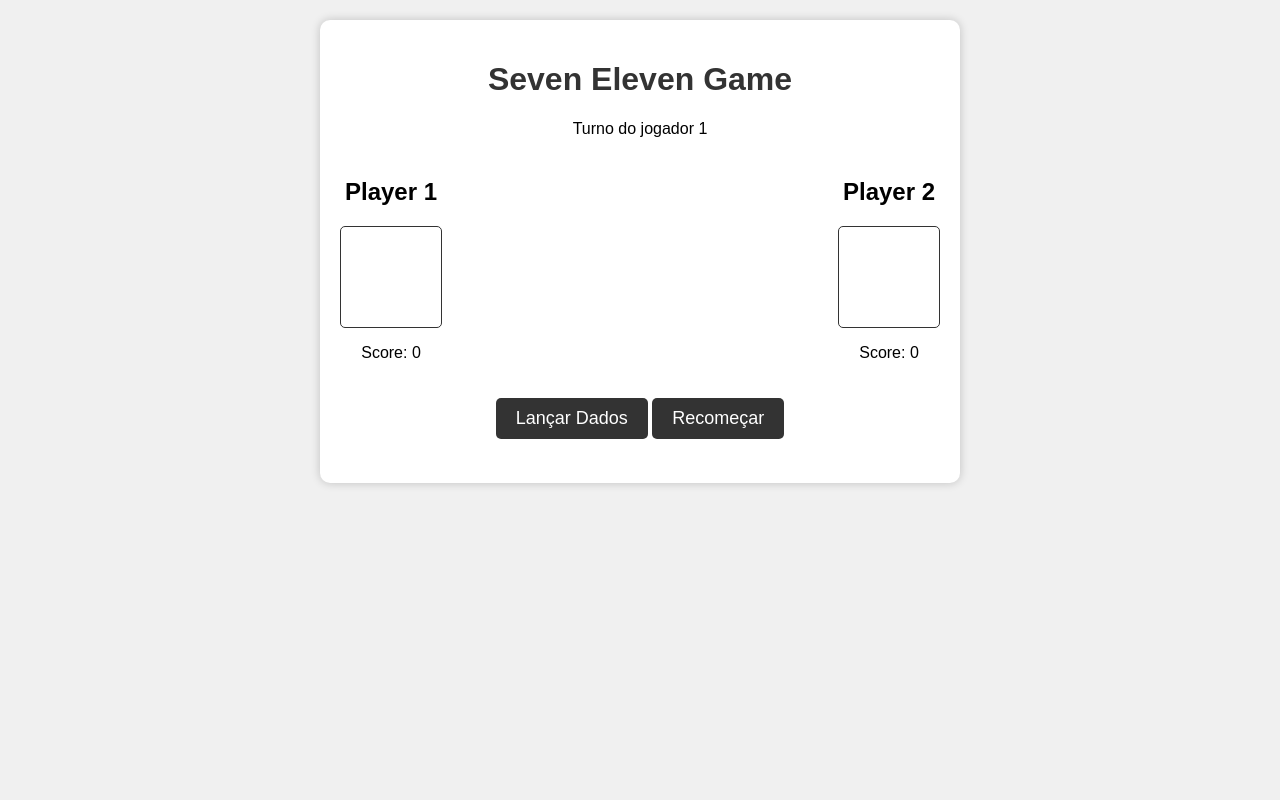
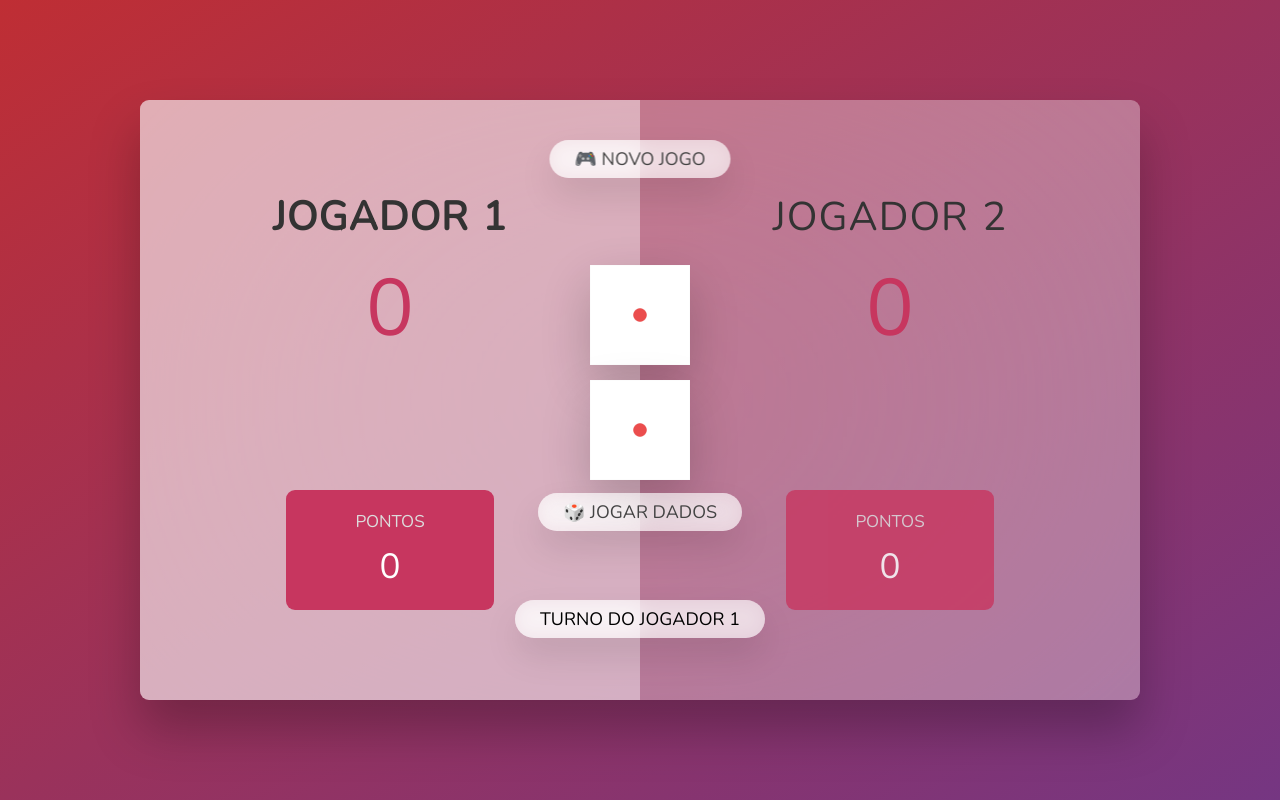
Before and after one commit to bztNTC/JavaScriptTotal, a plain HTML site: page 04-JavaScript-no-navegador-fundamentos-de-DOM-e-eventos/fim/7 11/index.html in a window 1280 px wide. Drawn offline with nearby package versions, Linux system fonts and the light colour scheme.

Commit message:
Dados 7 11 funcionando

```diff
--- a/04-JavaScript-no-navegador-fundamentos-de-DOM-e-eventos/fim/7 11/index.html
+++ b/04-JavaScript-no-navegador-fundamentos-de-DOM-e-eventos/fim/7 11/index.html
@@ -3,35 +3,34 @@
   <head>
     <meta charset="UTF-8" />
     <meta name="viewport" content="width=device-width, initial-scale=1.0" />
+    <meta http-equiv="X-UA-Compatible" content="ie=edge" />
     <link rel="stylesheet" href="style.css" />
-    <title>Seven Eleven Game</title>
+    <title>Jogo 7 ou 11</title>
   </head>
   <body>
-    <div class="game-container">
-      <h1>Seven Eleven Game</h1>
-      <div class="turn-indicator">
-        <p id="turn-text">Turno do jogador 1</p>
-      </div>
-      <div class="dice-container">
-        <div class="player">
-          <h2>Player 1</h2>
-          <div class="dice" id="player1-dice">
-            <!-- Resultado do dado do jogador 1 aparecerá aqui -->
-          </div>
-          <p>Score: <span id="player1-score">0</span></p>
+    <main>
+      <section class="player player--0 player--active">
+        <h2 class="name" id="name--0">Jogador 1</h2>
+        <p class="score" id="player1-partial">0</p>
+        <div class="current">
+          <p class="current-label">Pontos</p>
+          <p class="current-score" id="player1-score">0</p>
         </div>
-        <div class="player">
-          <h2>Player 2</h2>
-          <div class="dice" id="player2-dice">
-            <!-- Resultado do dado do jogador 2 aparecerá aqui -->
-          </div>
-          <p>Score: <span id="player2-score">0</span></p>
+      </section>
+      <section class="player player--1">
+        <h2 class="name" id="name--1">Jogador 2</h2>
+        <p class="score" id="player2-partial">0</p>
+        <div class="current">
+          <p class="current-label">Pontos</p>
+          <p class="current-score" id="player2-score">0</p>
         </div>
-      </div>
-      <button id="roll-button">Lançar Dados</button>
-      <button id="reset-button">Recomeçar</button>
-      <p id="winner-text"></p>
-    </div>
+      </section>
+      <img id="dice1" src="dice-5.png" alt="dado" class="dice dice1" />
+      <img id="dice2" src="dice-5.png" alt="dado" class="dice dice2" />
+      <a class="btn btn--new" id="reset-button">🎮 Novo Jogo</a>
+      <div class="result-text" id="turn-text">Turno do jogador 1</div>
+      <button class="btn btn--roll" id="roll-button">🎲 Jogar Dados</button>
+    </main>
     <script src="script.js"></script>
   </body>
 </html>
--- a/04-JavaScript-no-navegador-fundamentos-de-DOM-e-eventos/fim/7 11/script.js
+++ b/04-JavaScript-no-navegador-fundamentos-de-DOM-e-eventos/fim/7 11/script.js
@@ -1,73 +1,66 @@
-const player1Dice = document.getElementById("player1-dice");
-const player2Dice = document.getElementById("player2-dice");
+"use strict";
+
+const dice1 = document.getElementById("dice1");
+const dice2 = document.getElementById("dice2");
 const player1Score = document.getElementById("player1-score");
 const player2Score = document.getElementById("player2-score");
+const player1Partial = document.getElementById("player1-partial");
+const player2Partial = document.getElementById("player2-partial");
 const rollButton = document.getElementById("roll-button");
 const resetButton = document.getElementById("reset-button");
-const winnerText = document.getElementById("winner-text");
 const turnText = document.getElementById("turn-text");
 
 let player1Total = 0;
 let player2Total = 0;
 let currentPlayer = 1;
 
-// Função para converter números em notação de dado
-function getDiceNotation(number) {
-  const diceNotation = {
-    1: "⚀",
-    2: "⚁",
-    3: "⚂",
-    4: "⚃",
-    5: "⚄",
-    6: "⚅",
-  };
-  return diceNotation[number];
-}
-
 function resetGame() {
   player1Total = 0;
   player2Total = 0;
   currentPlayer = 1;
-  player1Dice.textContent = "";
-  player2Dice.textContent = "";
-  player1Score.textContent = "0";
-  player2Score.textContent = "0";
+  player1Score.textContent = 0;
+  player1Partial.textContent = 0;
+  player2Score.textContent = 0;
+  player2Partial.textContent = 0;
   turnText.textContent = "Turno do jogador 1";
-  winnerText.textContent = "";
-  winnerText.style.color = "";
   rollButton.disabled = false;
+  turnText.style.color = "black";
+  dice1.src = "dice-1.png";
+  dice2.src = "dice-1.png";
+  rollButton.style.visibility = "initial";
 }
 
 rollButton.addEventListener("click", () => {
+  console.log("iniciando o serteio");
   const roll1 = Math.floor(Math.random() * 6) + 1;
   const roll2 = Math.floor(Math.random() * 6) + 1;
   const sum = roll1 + roll2;
+  dice1.src = "dice-" + roll1 + ".png";
+  dice2.src = "dice-" + roll2 + ".png";
 
   if (currentPlayer === 1) {
     turnText.textContent = "Turno do jogador 1";
-    player1Dice.textContent =
-      getDiceNotation(roll1) + " + " + getDiceNotation(roll2) + " = " + sum;
     player1Total += sum;
     player1Score.textContent = player1Total;
+    player1Partial.textContent = sum;
 
     if (sum === 7 || sum === 11) {
-      winnerText.textContent = "Jogador 1 Perdeu!";
-      winnerText.style.color = "red";
-      rollButton.disabled = true;
+      turnText.textContent = "Jogador 1 Perdeu!";
+      turnText.style.color = "red";
+      rollButton.style.visibility = "hidden";
     } else {
       currentPlayer = 2;
     }
   } else {
     turnText.textContent = "Turno do jogador 2";
-    player2Dice.textContent =
-      getDiceNotation(roll1) + " + " + getDiceNotation(roll2) + " = " + sum;
     player2Total += sum;
     player2Score.textContent = player2Total;
+    player2Partial.textContent = sum;
 
     if (sum === 7 || sum === 11) {
-      winnerText.textContent = "Jogador 2 Perdeu!";
-      winnerText.style.color = "red";
-      rollButton.disabled = true;
+      turnText.textContent = "Jogador 2 Perdeu!";
+      turnText.style.color = "red";
+      rollButton.style.visibility = "hidden";
     } else {
       currentPlayer = 1;
     }
--- a/04-JavaScript-no-navegador-fundamentos-de-DOM-e-eventos/fim/7 11/style.css
+++ b/04-JavaScript-no-navegador-fundamentos-de-DOM-e-eventos/fim/7 11/style.css
@@ -1,59 +1,168 @@
+@import url("https://fonts.googleapis.com/css2?family=Nunito&display=swap");
+* {
+  margin: 0;
+  padding: 0;
+  box-sizing: inherit;
+}
+html {
+  font-size: 62.5%;
+  box-sizing: border-box;
+}
 body {
-  font-family: Arial, sans-serif;
-  text-align: center;
-  background-color: #f0f0f0;
-}
-
-.game-container {
-  margin: 20px auto;
-  background-color: white;
-  padding: 20px;
-  border-radius: 10px;
-  box-shadow: 0 0 10px rgba(0, 0, 0, 0.2);
-  width: 80%;
-  max-width: 600px;
-}
-
-h1 {
+  font-family: "Nunito", sans-serif;
+  font-weight: 400;
+  height: 100vh;
   color: #333;
-}
-
-.dice-container {
-  display: flex;
-  justify-content: space-between;
-  margin-top: 20px;
-}
-
-.player {
-  text-align: center;
-}
-
-.dice {
-  width: 100px;
-  height: 100px;
-  background-color: white;
-  border: 1px solid #333;
-  font-size: 24px;
+  background-image: linear-gradient(to top left, #753682 0%, #bf2e34 100%);
   display: flex;
   align-items: center;
   justify-content: center;
-  margin: 0 auto;
-  border-radius: 5px;
+}
+/* LAYOUT */
+main {
+  position: relative;
+  width: 100rem;
+  height: 60rem;
+  background-color: rgba(255, 255, 255, 0.35);
+  backdrop-filter: blur(200px);
+  filter: blur();
+  box-shadow: 0 3rem 5rem rgba(0, 0, 0, 0.25);
+  border-radius: 9px;
+  overflow: hidden;
+  display: flex;
+}
+.player {
+  flex: 50%;
+  padding: 9rem;
+  display: flex;
+  flex-direction: column;
+  align-items: center;
+  transition: all 0.75s;
+}
+/* ELEMENTS */
+.name {
+  position: relative;
+  font-size: 4rem;
+  text-transform: uppercase;
+  letter-spacing: 1px;
+  word-spacing: 2px;
+  font-weight: 300;
+  margin-bottom: 1rem;
+}
+.score {
+  font-size: 8rem;
+  font-weight: 300;
+  color: #c7365f;
+  margin-bottom: auto;
+}
+.player--active {
+  background-color: rgba(255, 255, 255, 0.4);
+}
+.player--active .name {
+  font-weight: 700;
+}
+.player--active .score {
+  font-weight: 400;
+}
+.player--active .current {
+  opacity: 1;
+}
+.current {
+  background-color: #c7365f;
+  opacity: 0.8;
+  border-radius: 9px;
+  color: #fff;
+  width: 65%;
+  padding: 2rem;
+  text-align: center;
+  transition: all 0.75s;
+}
+.current-label {
+  text-transform: uppercase;
+  margin-bottom: 1rem;
+  font-size: 1.7rem;
+  color: #ddd;
+}
+.current-score {
+  font-size: 3.5rem;
+}
+/* ABSOLUTE POSITIONED ELEMENTS */
+.btn {
+  position: absolute;
+  left: 50%;
+  transform: translateX(-50%);
+  color: #444;
+  background: none;
+  border: none;
+  font-family: inherit;
+  font-size: 1.8rem;
+  text-transform: uppercase;
+  cursor: pointer;
+  font-weight: 400;
+  transition: all 0.2s;
+  background-color: white;
+  background-color: rgba(255, 255, 255, 0.6);
+  backdrop-filter: blur(10px);
+  padding: 0.7rem 2.5rem;
+  border-radius: 50rem;
+  box-shadow: 0 1.75rem 3.5rem rgba(0, 0, 0, 0.1);
 }
 
-button {
-  margin-top: 20px;
-  padding: 10px 20px;
-  font-size: 18px;
-  background-color: #333;
-  color: white;
-  border: none;
-  border-radius: 5px;
-  cursor: pointer;
+.btn--new {
+  top: 4rem;
+}
+.btn--roll {
+  top: 39.3rem;
+}
+.btn--hold {
+  top: 46.1rem;
+}
+.btn:active {
+  transform: translate(-50%, 3px);
+  box-shadow: 0 1rem 2rem rgba(0, 0, 0, 0.15);
+}
+.btn:focus {
+  outline: none;
+}
+.dice {
+  position: absolute;
+  left: 50%;
+  top: 16.5rem;
+  transform: translateX(-50%);
+  height: 10rem;
+  box-shadow: 0 2rem 5rem rgba(0, 0, 0, 0.2);
+}
+.dice1 {
+  top: 16.5rem;
+}
+.dice2 {
+  top: 28em;
+}
+.player--winner {
+  background-color: #2f2f2f;
+}
+.player--winner .name {
+  font-weight: 700;
+  color: #c7365f;
+}
+.hidden {
+  display: none;
 }
 
-#winner-text {
-  margin-top: 20px;
-  font-size: 24px;
-  color: #333;
+.result-text {
+  position: absolute;
+  left: 50%;
+  transform: translateX(-50%);
+  color: #444;
+  background: none;
+  border: none;
+  font-family: inherit;
+  font-size: 1.8rem;
+  text-transform: uppercase;
+  top: 50rem;
+  background-color: rgba(255, 255, 255, 0.6);
+  backdrop-filter: blur(10px);
+  padding: 0.7rem 2.5rem;
+  border-radius: 50rem;
+  box-shadow: 0 1.75rem 3.5rem rgba(0, 0, 0, 0.1);
 }
```
Also changed, not shown: 04-JavaScript-no-navegador-fundamentos-de-DOM-e-eventos/fim/7 11/connexasolucoes-com-br.png (added), 04-JavaScript-no-navegador-fundamentos-de-DOM-e-eventos/fim/7 11/dice-1.png (added), 04-JavaScript-no-navegador-fundamentos-de-DOM-e-eventos/fim/7 11/dice-2.png (added), 04-JavaScript-no-navegador-fundamentos-de-DOM-e-eventos/fim/7 11/dice-3.png (added), 04-JavaScript-no-navegador-fundamentos-de-DOM-e-eventos/fim/7 11/dice-4.png (added), 04-JavaScript-no-navegador-fundamentos-de-DOM-e-eventos/fim/7 11/dice-5.png (added), 04-JavaScript-no-navegador-fundamentos-de-DOM-e-eventos/fim/7 11/dice-6.png (added).
